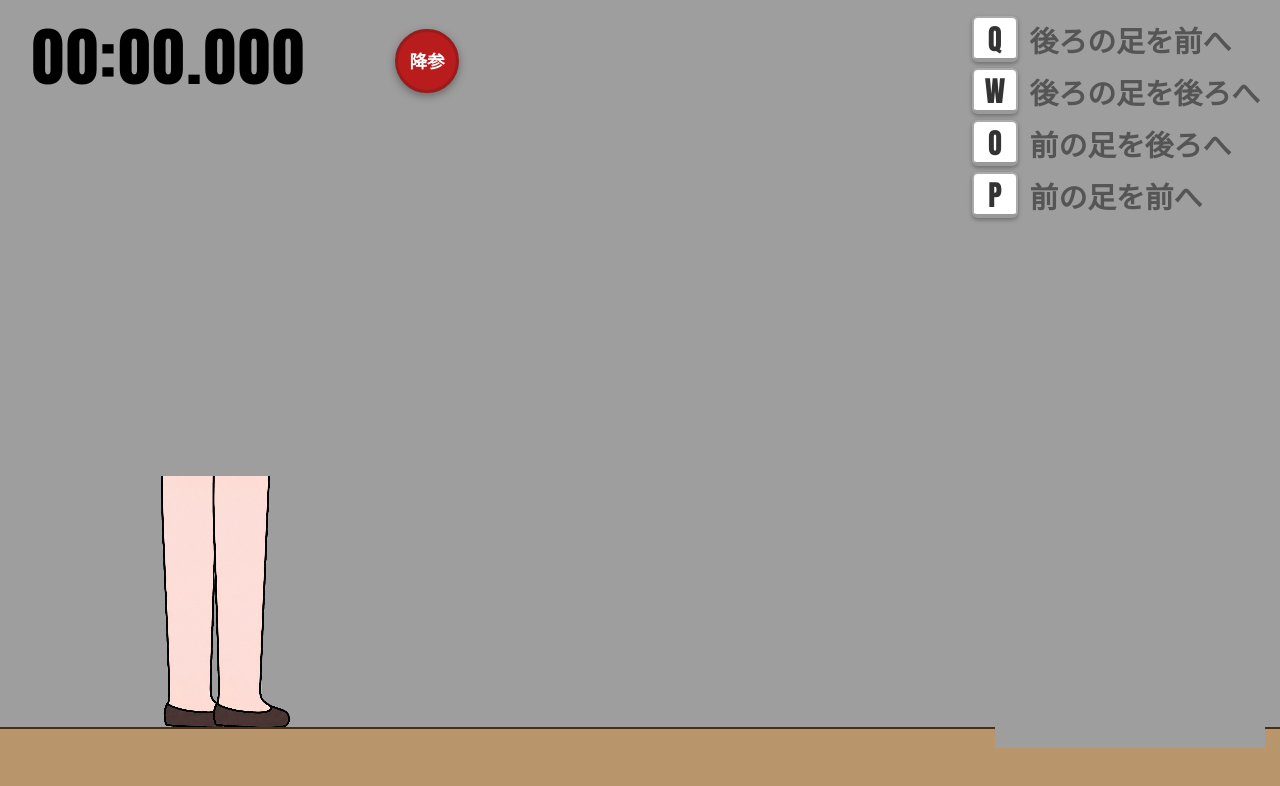
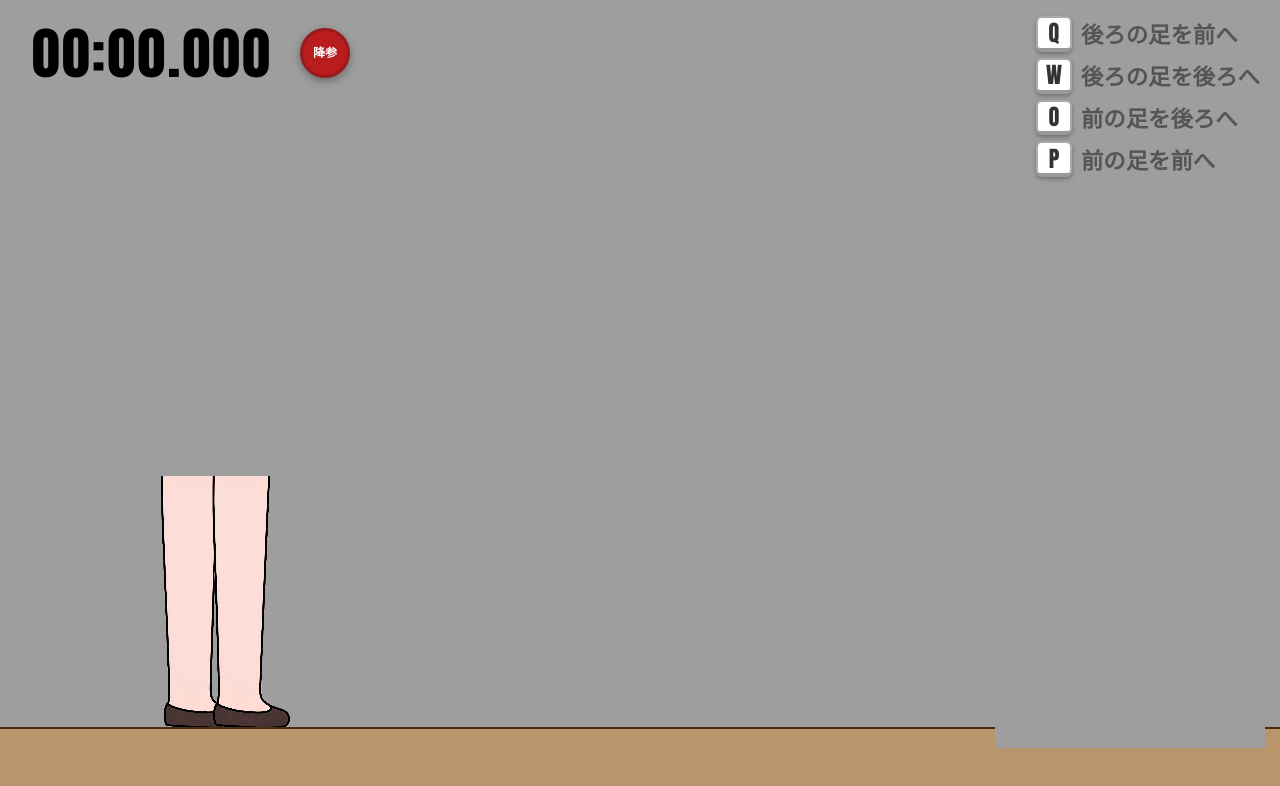
Before and after one commit to tomo-spring/hotel-dangerous, a website with bundled scripts: page index.html in a window 1280 px wide. Built offline with nearby package versions, Linux system fonts and the light colour scheme.

Commit message:
fix: 画面サイズによるズレの変更、スペースキーでのリロード、地面の凹凸の修正、各種修正

```diff
--- a/index.html
+++ b/index.html
@@ -50,7 +50,7 @@
         top: 28px;
         left: 32px;
         margin: 0;
-        font-size: clamp(2.5rem, 5vw, 5rem);
+        font-size: 3.5rem;
         line-height: 0.92;
         letter-spacing: 0.04em;
       }
@@ -62,23 +62,23 @@
         display: flex;
         flex-direction: column;
         gap: 6px;
-        font-size: clamp(1rem, 2.4vw, 1.8rem);
+        font-size: 1.4rem;
         font-weight: 900;
         color: #555;
       }
 
       .surrender-btn {
         position: absolute;
-        top: 29px;
-        left: 395px;
-        width: 64px;
-        height: 64px;
+        top: 28px;
+        left: 300px;
+        width: 50px;
+        height: 50px;
         border-radius: 50%;
         border: 3px solid #991b1b;
         background: #b91c1c;
         color: #fff;
         font-family: inherit;
-        font-size: 1.1rem;
+        font-size: 0.75rem;
         font-weight: 900;
         cursor: pointer;
         pointer-events: auto;
--- a/src/game.js
+++ b/src/game.js
@@ -157,6 +157,12 @@
   state.windTime = 0.35;
   state.windForce = 0;
   state.surrendered = false;
+  state.lostAt = 0;
+  state.wonAt = 0;
+  state.winRecord = "";
+  state.winConfetti = null;
+  state.winScreenShake = 0;
+  state.retryReady = false;
 
   game.lastFrame = 0;
 
--- a/src/main.js
+++ b/src/main.js
@@ -1,4 +1,4 @@
-import { viewport, keys, configureCourse } from "./state.js";
+import { viewport, keys, state, configureCourse } from "./state.js";
 import { sfx } from "./audio.js";
 import { resetGame, loop, surrender } from "./game.js";
 
@@ -24,11 +24,11 @@
 
 window.addEventListener("keydown", (event) => {
   const key = event.key.toLowerCase();
-  if (["q", "w", "o", "p", "r"].includes(key)) {
+  if (["q", "w", "o", "p"].includes(key) || event.code === "Space") {
     event.preventDefault();
   }
 
-  if (key === "r") {
+  if (event.code === "Space" && state.retryReady) {
     sfx("retry");
     resetGame(canvas);
     return;
@@ -41,7 +41,8 @@
   keys[event.key.toLowerCase()] = false;
 });
 
-document.getElementById("surrender-btn").addEventListener("click", () => {
+document.getElementById("surrender-btn").addEventListener("click", (e) => {
+  e.target.blur();
   surrender();
 });
 
--- a/src/render.js
+++ b/src/render.js
@@ -85,19 +85,30 @@
 }
 
 function drawGround(ctx) {
-  const y = groundBase();
-  const x = state.cameraX;
-  const w = viewport.width;
-  const h = viewport.height - y;
+  const startX = state.cameraX;
+  const endX = startX + viewport.width;
+  const step = 4;
+  const bottom = viewport.height;
 
   ctx.fillStyle = "#B8956A";
-  ctx.fillRect(x, y, w, h);
+  ctx.beginPath();
+  ctx.moveTo(startX, bottom);
+  for (let x = startX; x <= endX; x += step) {
+    ctx.lineTo(x, groundHeightAt(x));
+  }
+  ctx.lineTo(endX, groundHeightAt(endX));
+  ctx.lineTo(endX, bottom);
+  ctx.closePath();
+  ctx.fill();
 
   ctx.strokeStyle = "#4A2E14";
   ctx.lineWidth = 2;
   ctx.beginPath();
-  ctx.moveTo(x, y);
-  ctx.lineTo(x + w, y);
+  ctx.moveTo(startX, groundHeightAt(startX));
+  for (let x = startX + step; x <= endX; x += step) {
+    ctx.lineTo(x, groundHeightAt(x));
+  }
+  ctx.lineTo(endX, groundHeightAt(endX));
   ctx.stroke();
 }
 
@@ -322,14 +333,15 @@
   }
 
   const retryFadeIn = Math.min(Math.max((elapsed - 7.0) / 3.0, 0), 1);
+  state.retryReady = retryFadeIn > 0;
   if (retryFadeIn > 0) {
     ctx.save();
     const blink = retryFadeIn < 1 ? retryFadeIn : 0.3 + 0.3 * Math.sin(elapsed * 3);
     ctx.globalAlpha = blink;
     ctx.fillStyle = "#cccccc";
-    ctx.font = `${Math.floor(viewport.width * 0.016)}px "Hiragino Kaku Gothic ProN", "Yu Gothic", sans-serif`;
+    ctx.font = `22px "Hiragino Kaku Gothic ProN", "Yu Gothic", sans-serif`;
     ctx.textAlign = "center";
-    ctx.fillText("Rキーでリトライ", leftX, cy + 220);
+    ctx.fillText("スペースキーで最初に戻る", leftX, cy + 220);
     ctx.restore();
   }
 }
@@ -459,15 +471,16 @@
   }
 
   const retryAlpha = Math.min(Math.max((elapsed - 2.2) / 0.8, 0), 1);
+  state.retryReady = retryAlpha > 0;
   if (retryAlpha > 0) {
     ctx.save();
     const pulse = 0.6 + Math.sin(elapsed * 3) * 0.15;
     ctx.globalAlpha = retryAlpha * pulse;
     ctx.fillStyle = "#666";
-    ctx.font = `${Math.floor(viewport.width * 0.022)}px "Hiragino Kaku Gothic ProN", "Yu Gothic", sans-serif`;
+    ctx.font = `22px "Hiragino Kaku Gothic ProN", "Yu Gothic", sans-serif`;
     ctx.textAlign = "center";
     ctx.textBaseline = "middle";
-    ctx.fillText("Rキーでもう一度", viewport.width / 2, viewport.height / 2 + 90);
+    ctx.fillText("スペースキーで最初に戻る", viewport.width / 2, viewport.height / 2 + 90);
     ctx.restore();
   }
 
--- a/src/state.js
+++ b/src/state.js
@@ -1,15 +1,6 @@
 import { clamp } from "./utils.js";
 
-export const terrainBumps = [
-  { x: 730, width: 120, height: 16 },
-  { x: 980, width: 84, height: -12 },
-  { x: 1260, width: 140, height: 24 },
-  { x: 1580, width: 110, height: -10 },
-  { x: 1870, width: 90, height: 18 },
-  { x: 2320, width: 120, height: 28 },
-  { x: 2680, width: 150, height: -14 },
-  { x: 3000, width: 120, height: 22 },
-];
+export const terrainBumps = [];
 
 export const enemyTemplates = [
   { radius: 20, patrolSpeed: 30 },
@@ -72,6 +63,6 @@
 }
 
 export function configureCourse() {
-  scene.width = Math.max(viewport.width + 140, 1180);
-  scene.goalX = clamp(viewport.width - 150, 760, scene.width - 150);
+  scene.goalX = viewport.width - 150;
+  scene.width = Math.max(scene.goalX + 260, viewport.width + 140);
 }
```
